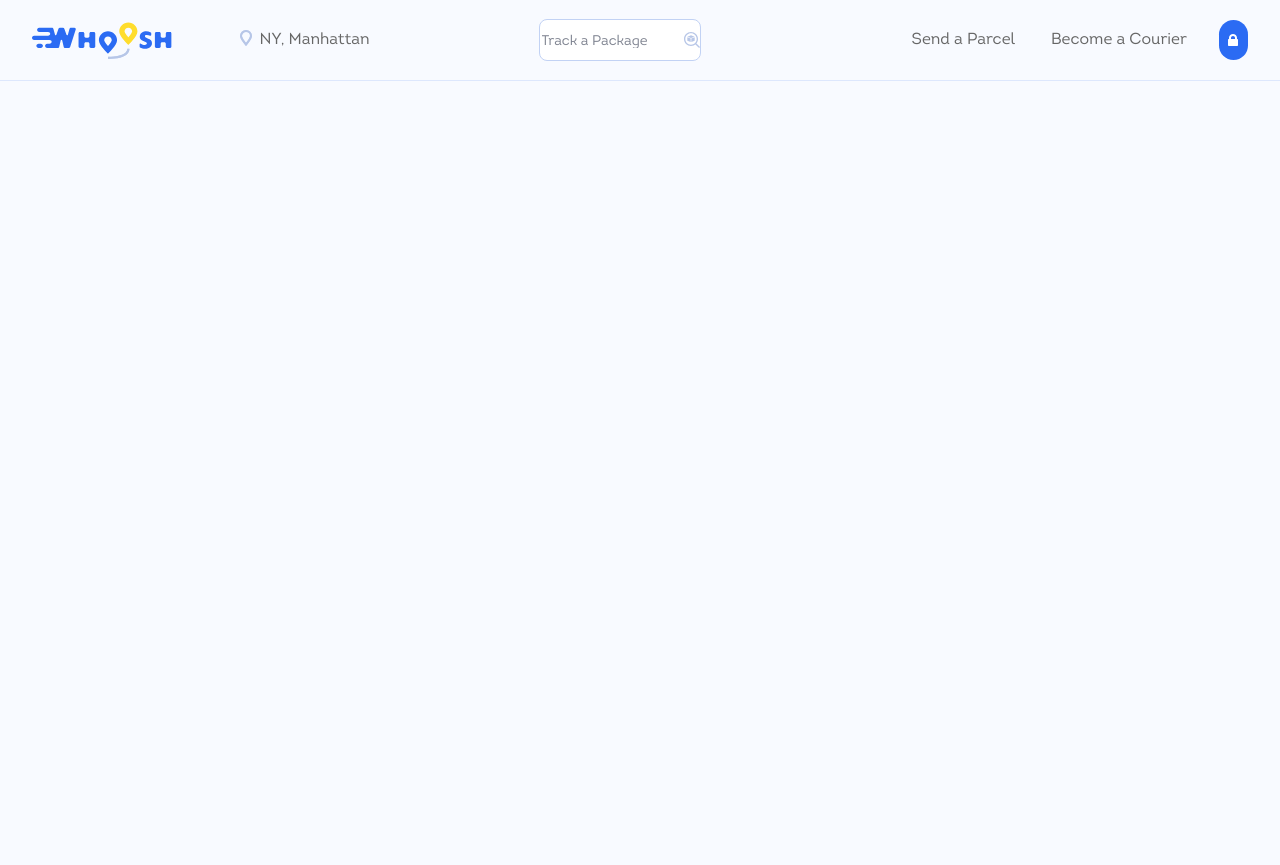
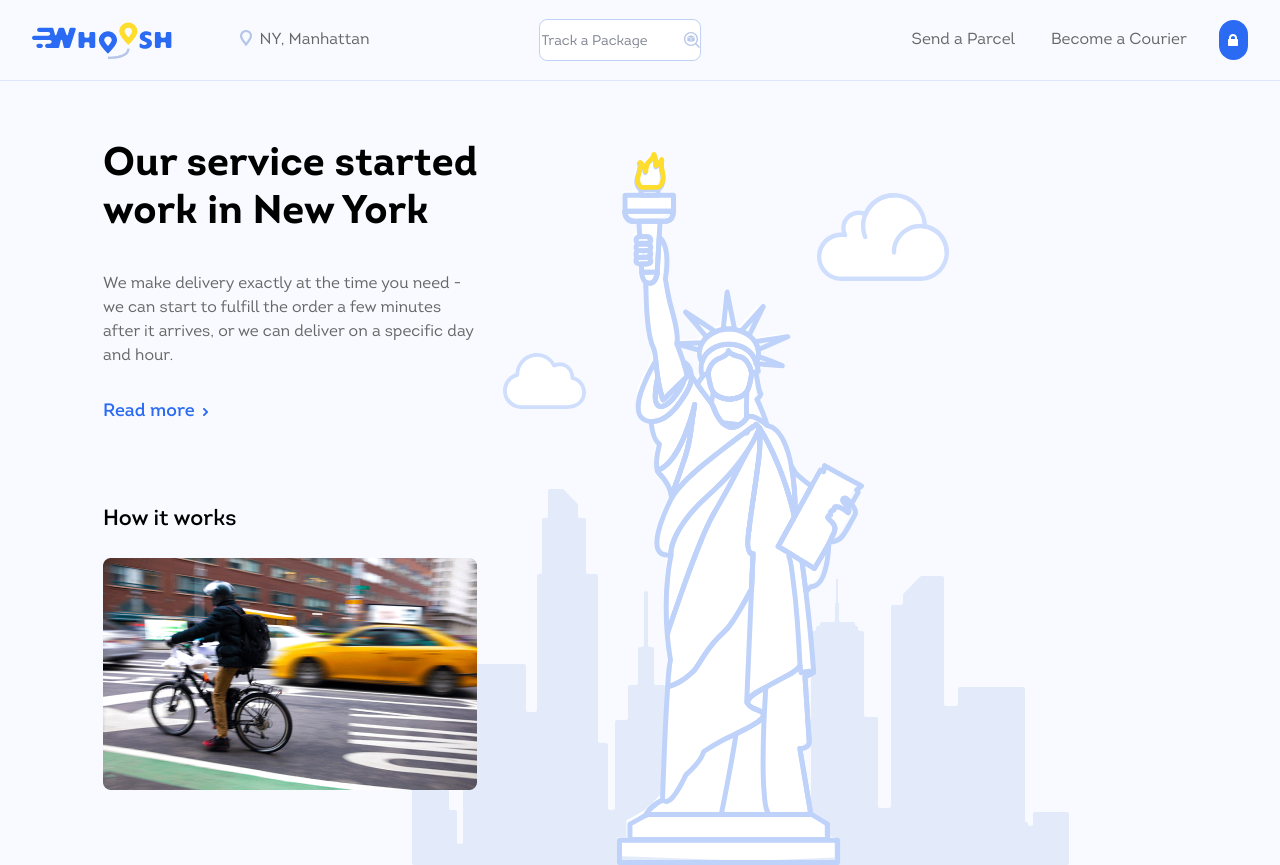
Before and after one commit to SergeiKazanin/test_probyte, a React (Create React App) app: page / in a window 1280 px wide. Built offline with nearby package versions, Linux system fonts and the light colour scheme.

Commit message:
add pad block

```diff
--- a/src/components/Whoosh/Pad/index.js
+++ b/src/components/Whoosh/Pad/index.js
@@ -2,8 +2,44 @@ import React from "react";
 
 import style from "./index.module.scss";
 
-//import Icons from "./sprite.svg";
+import Icons from "./sprite.svg";
 
 export const Pad = () => {
-  return <div className={style.pad}></div>;
+  return (
+    <div className={style.pad}>
+      <div className={style.pad__backgroundImg}>
+        <svg className={style.pad__citySvg}>
+          <use xlinkHref={Icons + "#city"}></use>
+        </svg>
+        <svg className={style.pad__statueSvg}>
+          <use xlinkHref={Icons + "#statue"}></use>
+        </svg>
+        <svg className={style.pad__flameSvg}>
+          <use xlinkHref={Icons + "#flame"}></use>
+        </svg>
+        <svg className={style.pad__cloud1Svg}>
+          <use xlinkHref={Icons + "#cloud_1"}></use>
+        </svg>
+        <svg className={style.pad__cloud2Svg}>
+          <use xlinkHref={Icons + "#cloud_2"}></use>
+        </svg>
+      </div>
+      <div className={style.pad__blokLeft}>
+        <p className={style.pad__text1}>Our service started work in New York</p>
+        <p className={style.pad__text2}>
+          We make delivery exactly at the time you need - we can start to
+          fulfill the order a few minutes after it arrives, or we can deliver on
+          a specific day and hour.
+        </p>
+        <p className={style.pad__readMore}>
+          Read more
+          <svg className={style.pad__rightarrowSvg}>
+            <use xlinkHref={Icons + "#rightarrow"}></use>
+          </svg>
+        </p>
+        <p className={style.pad__text3}>How it works</p>
+        <div className={style.pad__img}></div>
+      </div>
+    </div>
+  );
 };
--- a/src/components/Whoosh/Pad/index.module.scss
+++ b/src/components/Whoosh/Pad/index.module.scss
@@ -2,4 +2,104 @@
   width: 100%;
   height: 784px;
   background-color: var(--background-main);
+  position: relative;
+
+  &__backgroundImg {
+    z-index: 10;
+    position: absolute;
+    width: 100%;
+    height: 100%;
+  }
+  &__citySvg {
+    width: 657px;
+    height: 376px;
+    z-index: 11;
+    position: absolute;
+    top: 408px;
+    left: 412px;
+  }
+  &__statueSvg {
+    width: 247px;
+    height: 712px;
+    z-index: 12;
+    position: absolute;
+    top: 72px;
+    left: 617px;
+  }
+  &__flameSvg {
+    width: 31px;
+    height: 38px;
+    z-index: 13;
+    position: absolute;
+    top: 71px;
+    left: 635px;
+  }
+  &__cloud1Svg {
+    width: 132px;
+    height: 88px;
+    color: #fff;
+    z-index: 13;
+    position: absolute;
+    top: 112px;
+    left: 817px;
+  }
+  &__cloud2Svg {
+    width: 83px;
+    height: 56px;
+    z-index: 13;
+    position: absolute;
+    top: 272px;
+    left: 503px;
+  }
+
+  &__blokLeft {
+    position: relative;
+    padding-top: 60px;
+    z-index: 20;
+    width: 375px;
+    margin-left: 103px;
+    text-align: start;
+  }
+
+  &__text1 {
+    color: var(--colour-dark-blue);
+    font-family: Intro Bold;
+    font-size: 40px;
+    line-height: 48px; /* 120% */
+  }
+  &__text2 {
+    color: var(--text-color);
+    font-family: Intro Book;
+    font-size: 16px;
+    line-height: 24px; /* 150% */
+    margin-top: 35px;
+  }
+  &__readMore {
+    color: var(--color-blue);
+    font-family: Intro Regular;
+    font-size: 18px;
+    line-height: 24px;
+    &:hover {
+      opacity: 0.7;
+    }
+    margin-top: 32px;
+  }
+  &__rightarrowSvg {
+    margin-left: 8px;
+    width: 5px;
+    height: 8px;
+  }
+  &__text3 {
+    color: var(--colour-dark-blue);
+    font-family: Intro Regular;
+    font-size: 22px;
+    line-height: 32px;
+    margin-top: 80px;
+  }
+  &__img {
+    width: 374px;
+    height: 232px;
+    background: url("./images/video.png") no-repeat center center;
+    margin-top: 22px;
+  }
 }
```
Also changed, not shown: src/components/Whoosh/Pad/images/video.png (added), src/components/Whoosh/Pad/sprite.svg (added).
